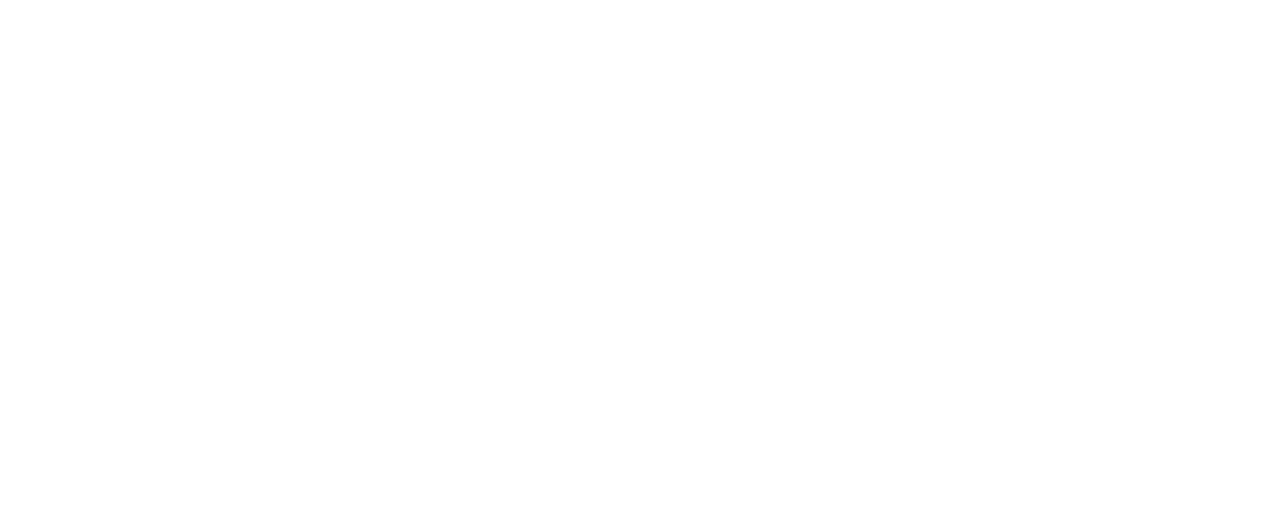
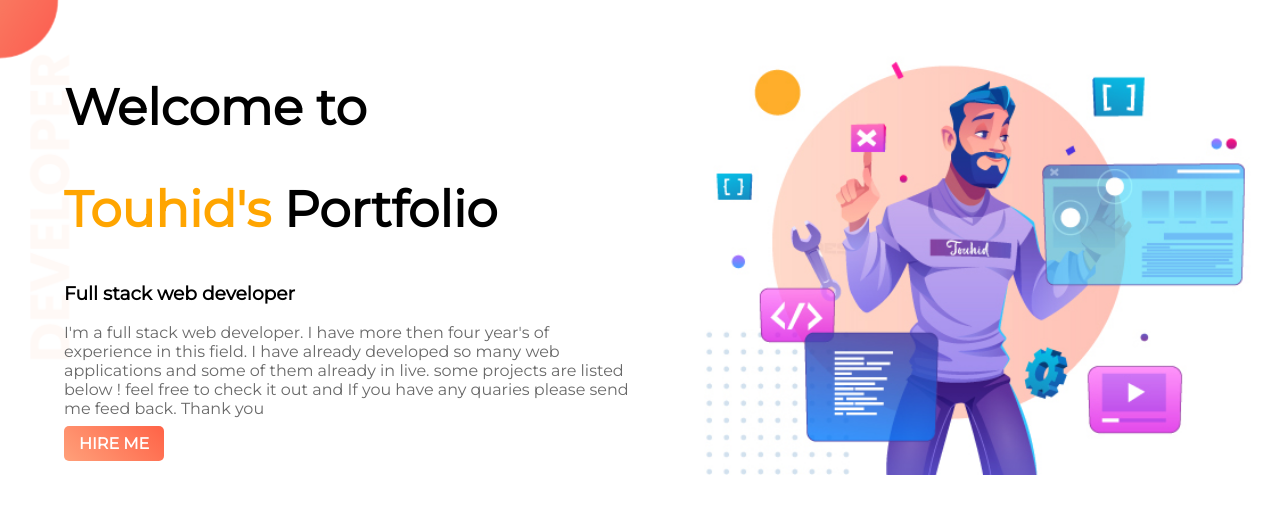
Before and after one commit to TouhidZaman/developer-portfolio, a plain HTML site: page index.html in a window 1280 px wide. Drawn offline with Linux system fonts and the light colour scheme.

Commit message:
top banner added

```diff
--- a/index.html
+++ b/index.html
@@ -4,9 +4,24 @@
     <meta charset="UTF-8">
     <meta http-equiv="X-UA-Compatible" content="IE=edge">
     <meta name="viewport" content="width=device-width, initial-scale=1.0">
+    <link rel="preconnect" href="https://fonts.googleapis.com">
+    <link rel="preconnect" href="https://fonts.gstatic.com" crossorigin>
+    <link href="https://fonts.googleapis.com/css2?family=Montserrat&display=swap" rel="stylesheet">
+    <link rel="stylesheet" href="style.css">
     <title>Welcome to my Portfolio</title>
 </head>
 <body>
-
+    <section class="top-banner">
+        <div class="half-width left">
+            <h1>Welcome to</h1>
+            <h1><span class="orange-highlight">Touhid's</span> Portfolio</h1>
+            <h3>Full stack web developer</h3>
+            <p>I'm a full stack web developer. I have more then four year's of experience in this field. I have already developed so many web applications and some of them already in live. some projects are listed below ! feel free to check it out and If you have any quaries please send me feed back. Thank you</p>
+            <a class="link-button" href="https://www.linkedin.com/in/touhidzaman/" target="_blank" rel="noopener noreferrer">Hire Me</a>
+        </div>
+        <div class="half-width right">
+            <img src="images/touhid-1.jpg" alt="" srcset="">
+        </div>
+    </section>
 </body>
 </html>
--- /dev/null
+++ b/style.css
@@ -0,0 +1,46 @@
+body {
+    margin: 0;
+    font-family: 'Montserrat', sans-serif;
+}
+h1 {
+    font-size: 50px;
+}
+p {
+    color: dimgray;
+}
+.orange-highlight {
+    color: orange;
+}
+
+.link-button {
+    text-decoration: none;
+    background-image: linear-gradient(45deg, rgb(255, 160, 122), rgb(255, 99, 71));
+    padding: 8px 15px;
+    border-radius: 5px;
+    color: white;
+    font-weight: 700;
+    text-transform: uppercase;
+}
+
+section {
+    display: flex;
+    flex-wrap: wrap;
+}
+
+/* TOP BANNER SECTION  */
+
+.top-banner {
+    background-image: url(images/banner-bg.png);
+    background-repeat: no-repeat;
+    padding-top: 20px;
+}
+.half-width {
+    width: 45%;
+    padding-left: 5%;
+}
+.half-width img {
+    width: 100%;
+}
+.top-banner .left {
+    padding-top: 15px;
+}
```
Also changed, not shown: images/banner-bg.png (added), images/touhid-1.jpg (added).
